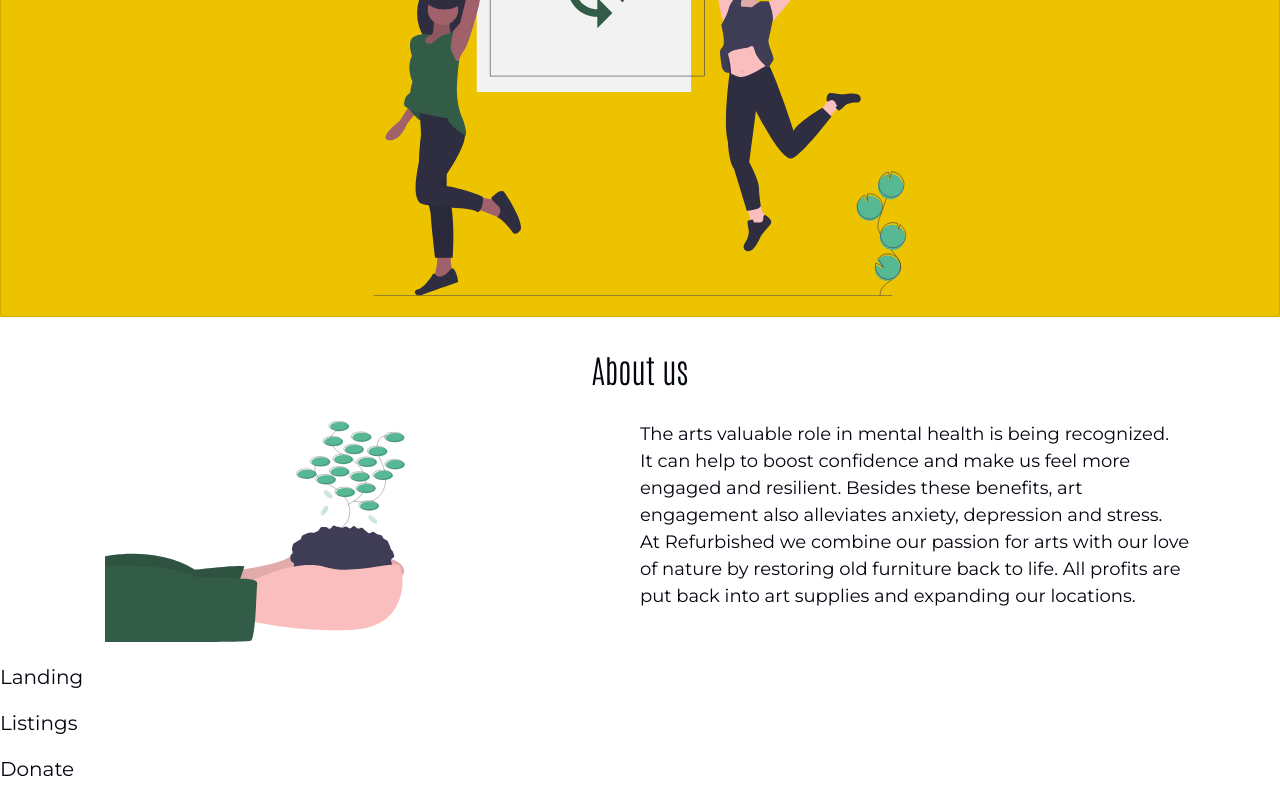
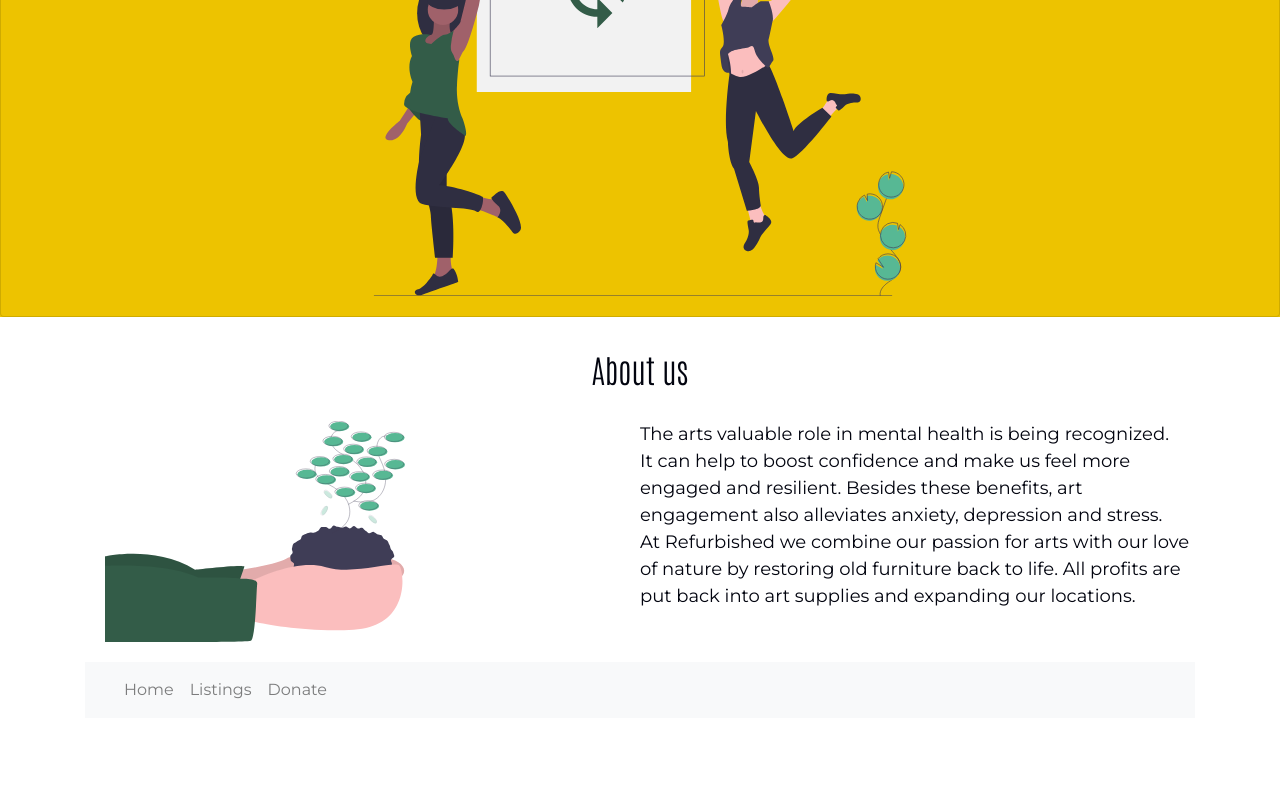
Before and after one commit to ManuelaRE/refurbyshed, a React (Create React App) app: page / in a window 1280 px wide. Shown: the part 2443-3243 px from the top of the page. After the commit the page ends 3161 px from the top, so only its background shows below. Built offline with nearby package versions, Linux system fonts and the light colour scheme.

Commit message:
Added navbar

```diff
--- a/src/App.jsx
+++ b/src/App.jsx
@@ -4,20 +4,14 @@ import "./custom.scss";
 import "./App.scss";
 import Routes from "./containers/Routes/Routes";
 import { Link } from "@reach/router";
+import Navbar from "./components/Navbar";
+import { Nav } from "react-bootstrap";
 
 function App() {
   return (
     <>
       <Routes />
-      <Link to={"/"}>
-        <p>Landing</p>
-      </Link>
-      <Link to={"/listings"}>
-        <p>Listings</p>
-      </Link>
-      <Link to={"/donate"}>
-        <p>Donate</p>
-      </Link>
+      <Navbar/>
     </>
   );
 }
--- /dev/null
+++ b/src/components/Navbar/Navbar.jsx
@@ -0,0 +1,23 @@
+import React from 'react'
+import Nav from "react-bootstrap/Nav";
+import Navbar from "react-bootstrap/Navbar";
+import Container from "react-bootstrap/Container";
+
+const StickyNavbar = () => {
+  return (
+    <Container>
+      <Navbar expand="lg" variant="light" bg="light">
+            <Container>
+            <Nav className="mr-auto">
+              <Nav.Link href="/">Home</Nav.Link>
+              <Nav.Link href="/listings">Listings</Nav.Link>
+              <Nav.Link href="/donate">Donate</Nav.Link>
+            </Nav>
+            </Container>
+          </Navbar>
+    </Container>
+
+  )
+}
+
+export default StickyNavbar
--- /dev/null
+++ b/src/components/Navbar/index.js
@@ -0,0 +1,2 @@
+import StickyNavbar from "./Navbar";
+export default StickyNavbar;
--- a/src/containers/Home/Home.jsx
+++ b/src/containers/Home/Home.jsx
@@ -2,7 +2,6 @@ import React, { Component } from "react";
 import LandingPage from "../../components/LandingPage";
 import WhatWeDo from "../../components/WhatWeDo";
 import About from "../../components/About";
-
 export class Home extends Component {
   render() {
     return (
```
Also changed, not shown: src/components/Navbar/Navbar.module.scss (added).
